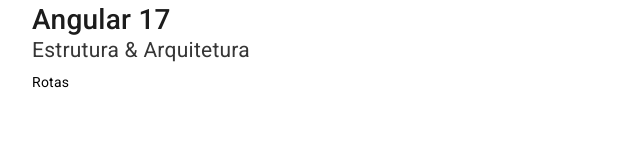
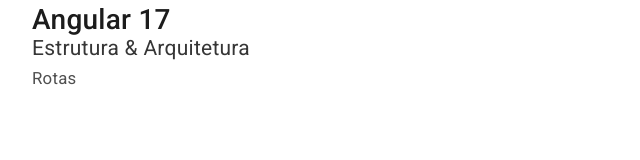
Before and after one commit to cristijung/AngularParteUm, an Angular app: page / in a window 1280 px wide. Shown: the top 160 px of the page, without its empty margins (0-640 px from the left). Built offline with nearby package versions, Linux system fonts and the light colour scheme.

Commit message:
estilização

```diff
--- a/src/app/app.component.css
+++ b/src/app/app.component.css
@@ -11,4 +11,11 @@
   color: var(--texto-secundario);
   font-weight: 400;
   font-size: 1.5em;
+  line-height: 16px;
 }
+
+.legend {
+  color: var(--texto-legenda);
+  font-size: 1.2em;
+
+}
--- a/src/app/app.component.html
+++ b/src/app/app.component.html
@@ -1,5 +1,5 @@
 <section class="content">
   <p class="titulo">Angular 17</p>
   <p class="stitulo">Estrutura & Arquitetura</p>
-  <div>Rotas</div>
+  <div class="legend">Rotas</div>
 </section>
```
